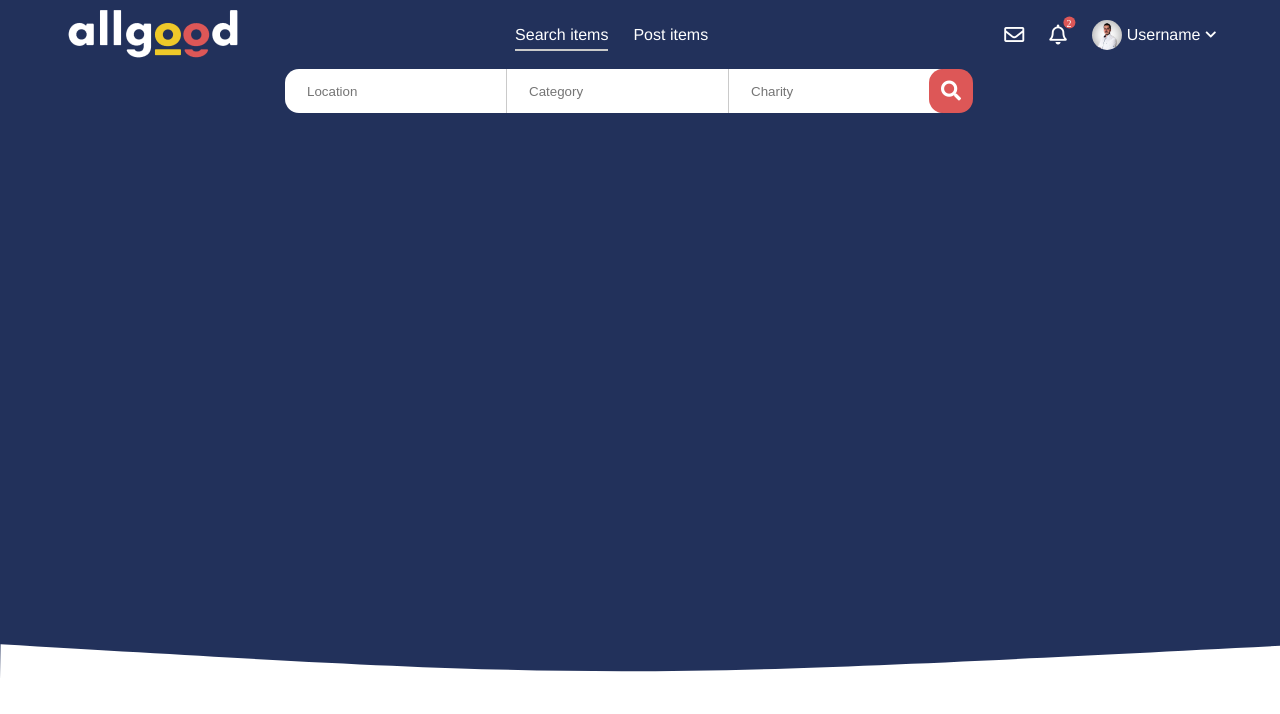
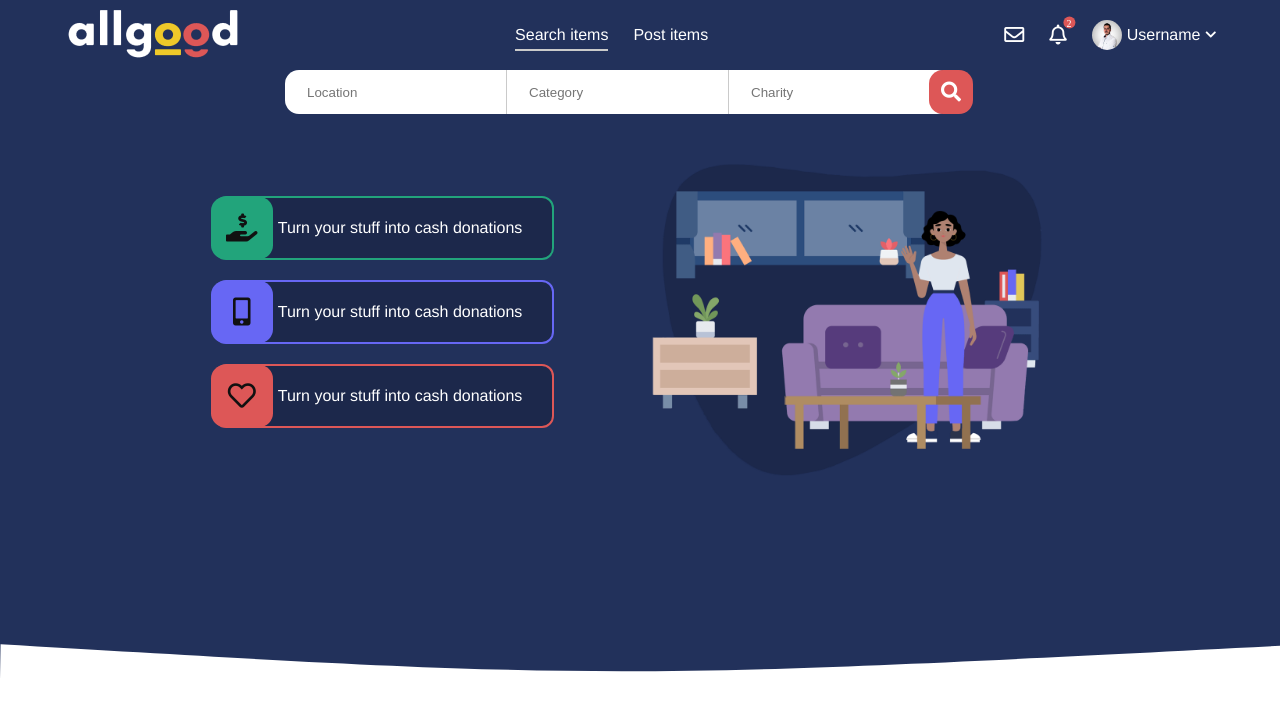
Before and after one commit to TeodorRadulovic/allgood, a Vue app: page / in a window 1280 px wide. Shown: the top 714 px of the page. Built offline with nearby package versions, Linux system fonts and the light colour scheme.

Commit message:
hero section

```diff
--- a/src/components/Hero.vue
+++ b/src/components/Hero.vue
@@ -1,18 +1,56 @@
 <template>
-  <div class="hero">
-      <Navigation />
+    <div class="hero">
+        <Navigation />
 
-      <div class="curved-bg"><svg viewBox="0 0 500 150" preserveAspectRatio="none"><path d="M0.23,16.07 C238.94,151.28 238.37,149.30 503.61,20.02 L500.00,150.00 L0.00,150.00 Z"></path></svg></div>
-  </div>
+        <!-- Hero content -->
+        <div class="content content-wrapper flex-layout">
+
+            <!-- Icon list -->
+            <div class="icon-list w-50 d-flex align-center flex-column">
+                <!-- 1 -->
+                <div class="icon-content d-flex justify-between align-center green">
+                    <i class="fas fa-hand-holding-usd"></i>
+                    <p>Turn your stuff into cash donations</p>
+                </div>
+                <!-- 2 -->
+                <div class="icon-content d-flex justify-between align-center blue">
+                    <i class="fas fa-mobile-alt"></i>
+                    <p>Turn your stuff into cash donations</p>
+                </div>
+                <!-- 3 -->
+                <div class="icon-content d-flex justify-between align-center red">
+                    <i class="far fa-heart"></i>
+                    <p>Turn your stuff into cash donations</p>
+                </div>
+            </div>
+
+            <!-- Img -->
+            <div class="hero-img w-50">
+                <img :src="img" alt="hero-image">
+            </div>
+
+        </div>
+
+
+        <!-- Curved line -->
+        <div class="curved-bg"><svg viewBox="0 0 500 150" preserveAspectRatio="none"><path d="M0.23,16.07 C238.94,151.28 238.37,149.30 503.61,20.02 L500.00,150.00 L0.00,150.00 Z"></path></svg></div>
+    </div>
 </template>
 
 <script>
 import Navigation from "@/components/Navigation.vue";
+import img from '@/assets/media/Image-main.png'
 
 export default {
     name: "Hero",
     components: {
         Navigation
+    },
+
+    data() {
+        return {
+            img
+        }
     }
 }
 </script>
@@ -39,5 +77,56 @@ export default {
                 stroke: none;
             }
         }
+
+        .content {
+            margin-top: 50px;
+            .hero-img {
+                img {
+                    width: 80%;
+                }
+            }
+
+            .icon-list {
+                .icon-content {
+                    margin-bottom: 20px;
+                    border-radius: 12px;
+                    height: 60px;
+                    padding-right: 30px;
+                    color: $light;
+                    background: $dark-blue;
+
+                    i {
+                        width: 62px;
+                        height: 62px;
+                        display: flex;
+                        justify-content: center;
+                        align-items: center;
+                        border-radius: 22%;
+                        transform: translateX(-5px);
+                        color: $dark;
+                        font-size: 28px;
+                    }
+
+                    &.green {
+                        border: 2px solid $green;
+                        i {
+                            background: $green;
+                        }
+                    }
+                    &.blue {
+                        border: 2px solid $blue;
+                        i {
+                            background: $blue;
+                        }
+                    }
+                    &.red {
+                        i {
+                            background: $red;
+                        }
+                        border: 2px solid $red;
+                    }
+                }
+            }
+        }
     }
 </style>
--- a/src/components/Navigation.vue
+++ b/src/components/Navigation.vue
@@ -118,7 +118,7 @@ export default {
         position: relative;
         display: flex;
         background: $primary-bg-color;
-        padding: 5px 0;
+        padding: 5px 0 50px 0;
 
         img.logo {
             width: 180px;
@@ -151,7 +151,7 @@ export default {
         /* search and post item */
         %search-and-post {
             position: absolute;
-            top: 100%;
+            bottom: 0;
             width: 100%;
             text-align: center;
             transition: .5s;
--- a/src/styles/_global.scss
+++ b/src/styles/_global.scss
@@ -83,6 +83,11 @@ a {
     display: none !important;
 }
 
+/* Width */
+.w-50 {
+    width: 50%;
+}
+
 
 /********************
     Flexbox - basic
--- a/src/styles/_variables.scss
+++ b/src/styles/_variables.scss
@@ -2,6 +2,7 @@
 $primary-bg-color: #22315b;
 $green: #22a47b;
 $blue: #6767f4;
+$dark-blue: #1c284b;
 $red: #dd5757;
 
 $light: #fff;
```
